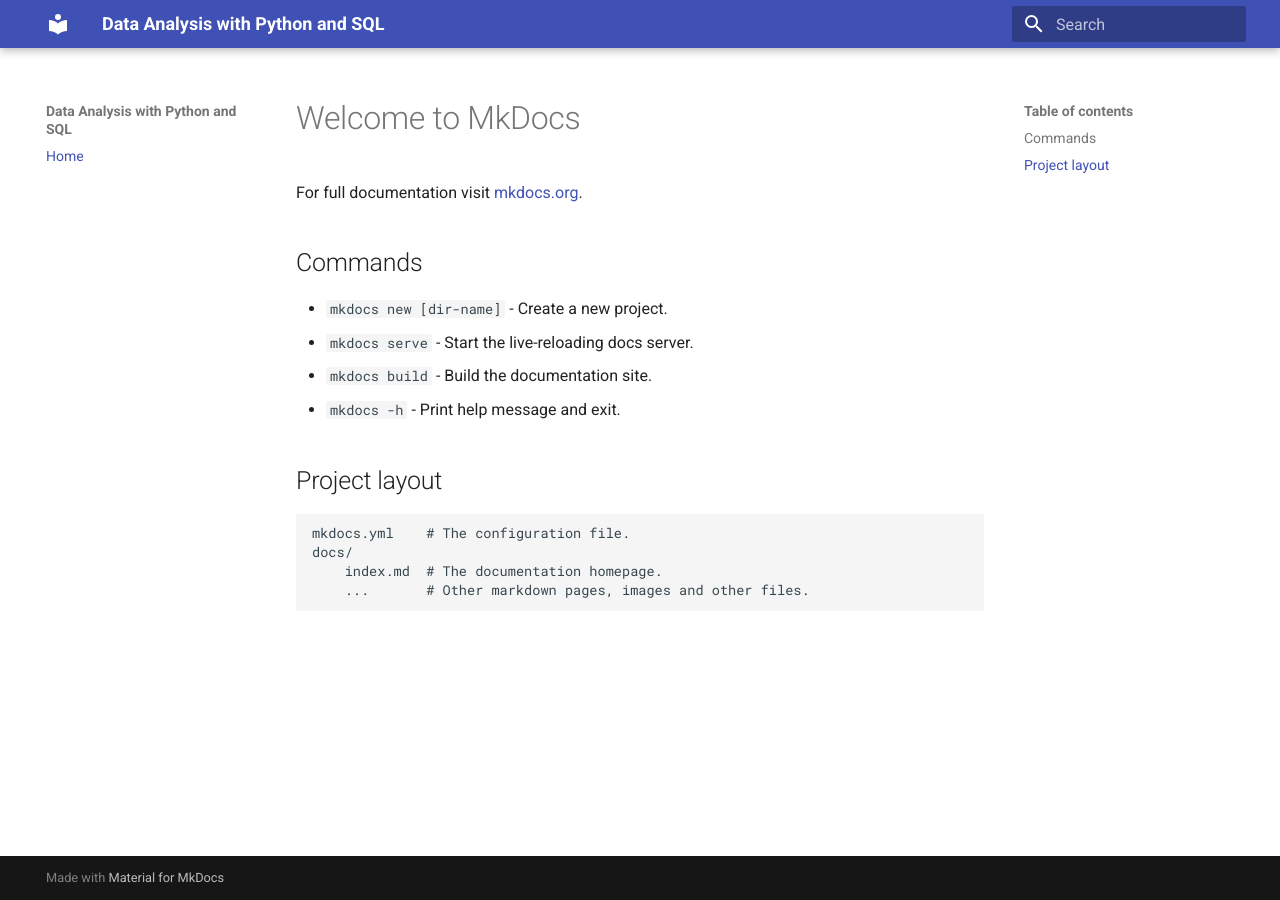
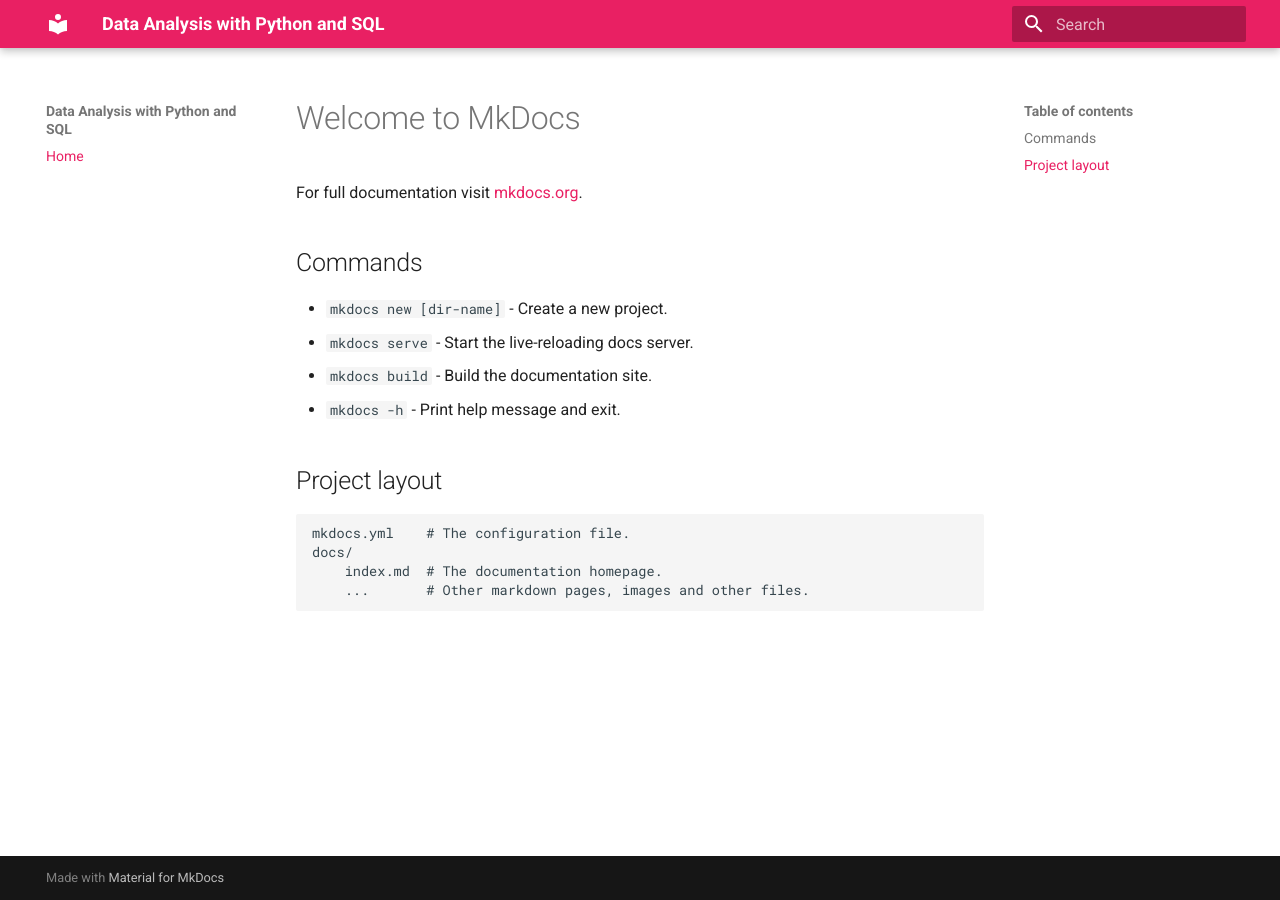
Before and after one commit to bus32120/data_analysis_python_sql, an MkDocs documentation site: the page built from docs/index.md, in a window 1280 px wide. Built offline with MkDocs 1.6.1 and Material for MkDocs 9.7.7, drawn with Linux system fonts in a browser that asks for light colours.

Commit message:
change yaml to test

```diff
--- a/mkdocs.yml
+++ b/mkdocs.yml
@@ -1,6 +1,10 @@
 site_name: Data Analysis with Python and SQL
 theme:
   name: material
+  palette:
+    - scheme: default
+      primary: pink
+      accent: pink
 
 nav:
   - Home: index.md
```
